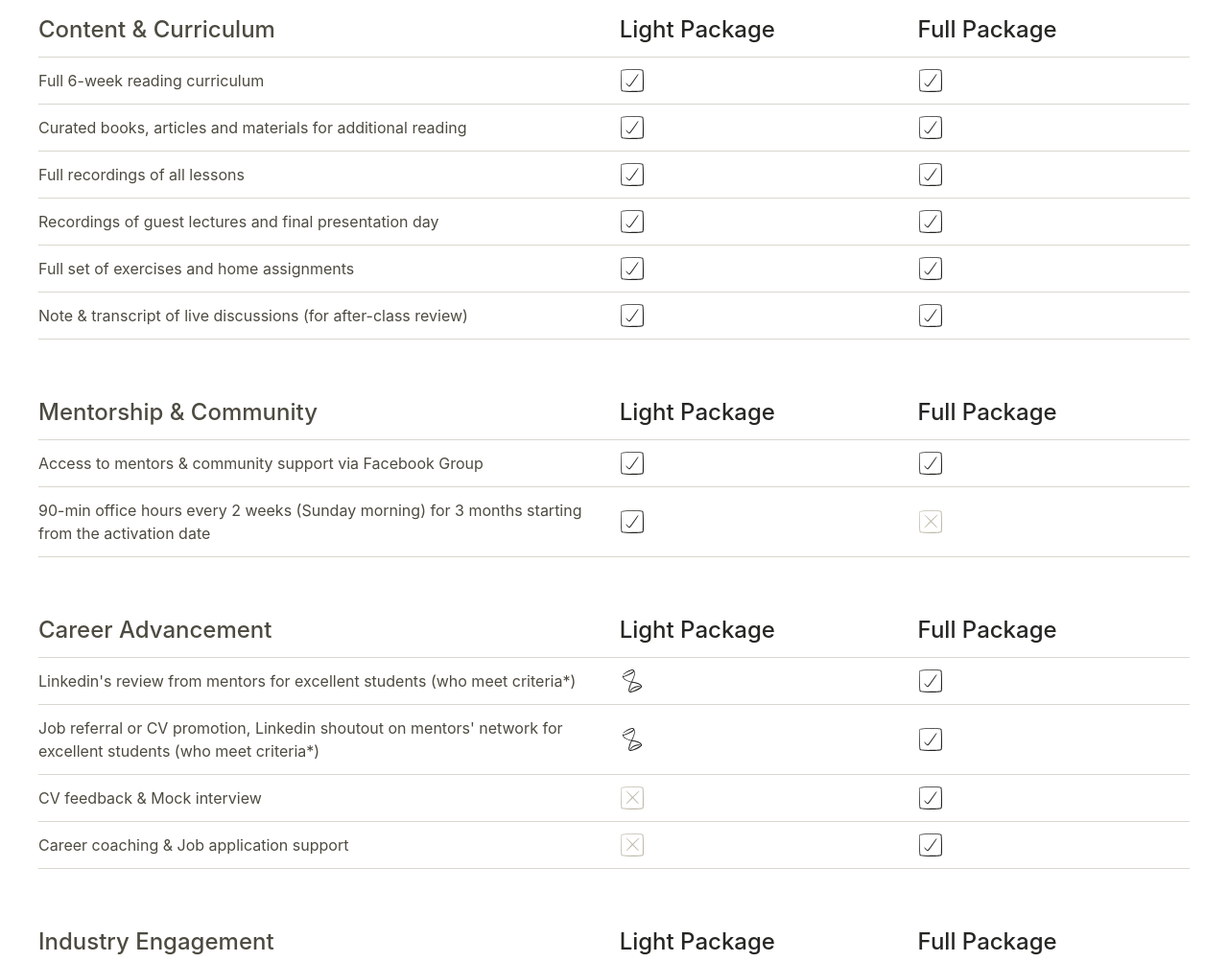
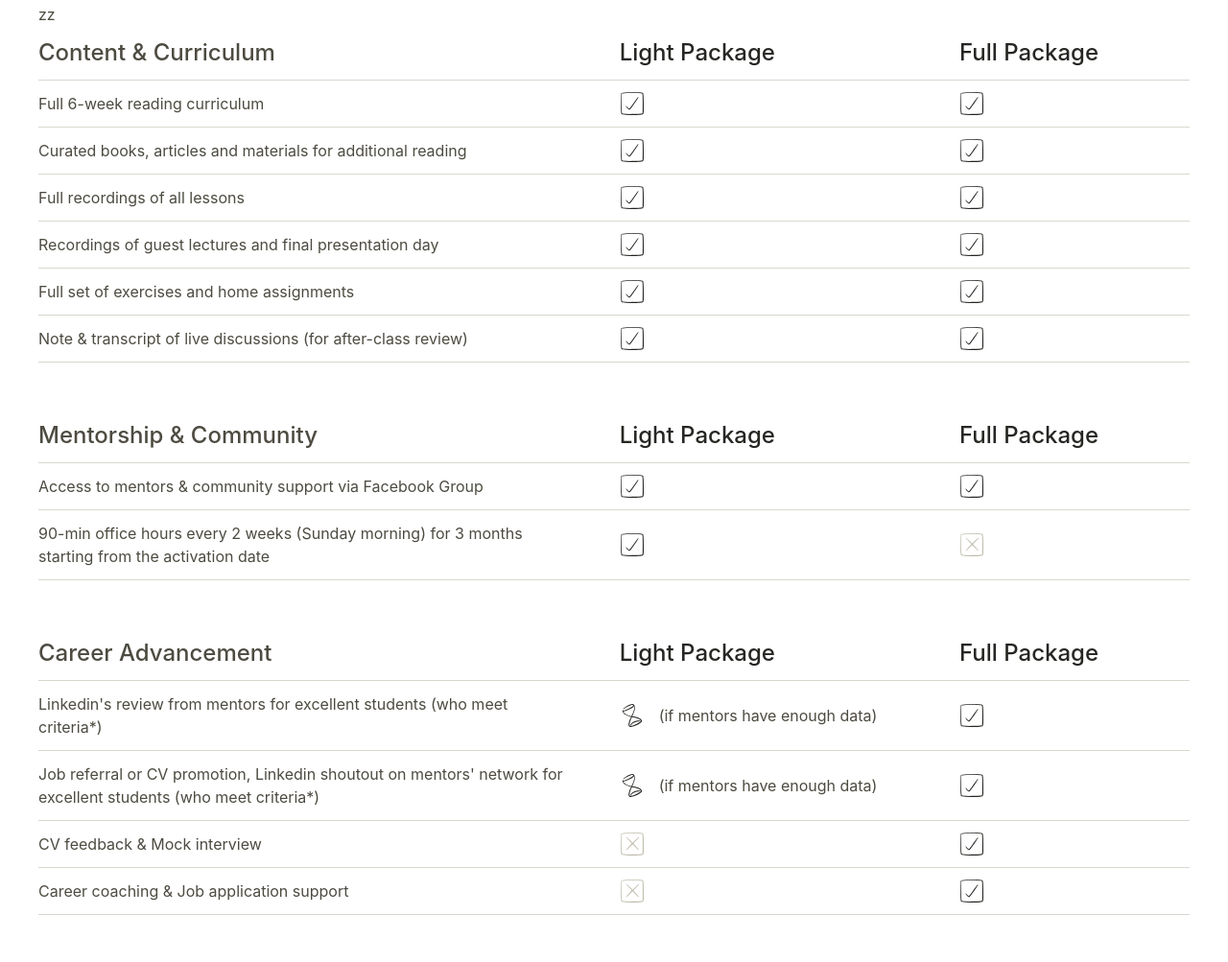
Before and after one commit to hungdofyi/break-into-pm, a plain HTML site: page index.html in a window 1280 px wide. Shown: the part 10997-12000 px from the top of the page at 96% size. Drawn offline with Linux system fonts and the light colour scheme.

Commit message:
Add note to table cell with that have note

```diff
--- a/index.html
+++ b/index.html
@@ -375,8 +375,7 @@
               <td><img src="img/icon-check.svg" alt=""></td>
               <td><img src="img/icon-check.svg" alt=""></td>
             </tr>
-            <tr>
-              <th class="table--detail">Recordings of guest lectures and final presentation day</th>
+            <tr>zz <th class="table--detail">Recordings of guest lectures and final presentation day</th>
               <td><img src="img/icon-check.svg" alt=""></td>
               <td><img src="img/icon-check.svg" alt=""></td>
             </tr>
@@ -424,12 +423,16 @@
           <tbody>
             <tr>
               <th class="table--detail">Linkedin's review from mentors for excellent students (who meet criteria*)</th>
-              <td><img src="img/icon-pending.svg" alt=""></td>
+              <td>
+                <div class="data-wrapper"><img src="img/icon-pending.svg" alt="">(if mentors have enough data)</div>
+              </td>
               <td><img src="img/icon-check.svg" alt=""></td>
             </tr>
             <tr>
               <th class="table--detail">Job referral or CV promotion, Linkedin shoutout on mentors' network for excellent students (who meet criteria*)</th>
-              <td><img src="img/icon-pending.svg" alt=""></td>
+              <td>
+                <div class="data-wrapper"><img src="img/icon-pending.svg" alt="">(if mentors have enough data)</div>
+              </td>
               <td><img src="img/icon-check.svg" alt=""></td>
             </tr>
             <tr>
@@ -455,12 +458,16 @@
           <tbody>
             <tr>
               <th class="table--detail">Invite to guest lectures, learn from real-world experience & connect with industry practitioners</th>
-              <td><img src="img/icon-pending.svg" alt=""></td>
+              <td>
+                <div class="data-wrapper"><img src="img/icon-pending.svg" alt="">(relies on cohort’s timeline)</div>
+              </td>
               <td><img src="img/icon-check.svg" alt=""></td>
             </tr>
             <tr>
               <th class="table--detail">Invite to Final Presentation Day, learn from peers' portfolio projects</th>
-              <td><img src="img/icon-pending.svg" alt=""></td>
+              <td>
+                <div class="data-wrapper"><img src="img/icon-pending.svg" alt="">(relies on cohort’s timeline)</div>
+              </td>
               <td><img src="img/icon-check.svg" alt=""></td>
             </tr>
             <tr>
--- a/style.css
+++ b/style.css
@@ -682,7 +682,11 @@ th {
 th,
 td {
 	border-bottom: solid 1px var(--border);
-	padding-right: var(--p-32);
+	padding-right: var(--p-48);
+}
+
+td + td {
+	width: 20%;
 }
 
 thead th {
@@ -690,6 +694,11 @@ thead th {
 	line-height: 2rem;
 	font-weight: 500;
 	color: var(--text-primary);
+}
+
+.data-wrapper {
+	display: flex;
+	gap: var(--gap-16);
 }
 
 .table--title {
```
